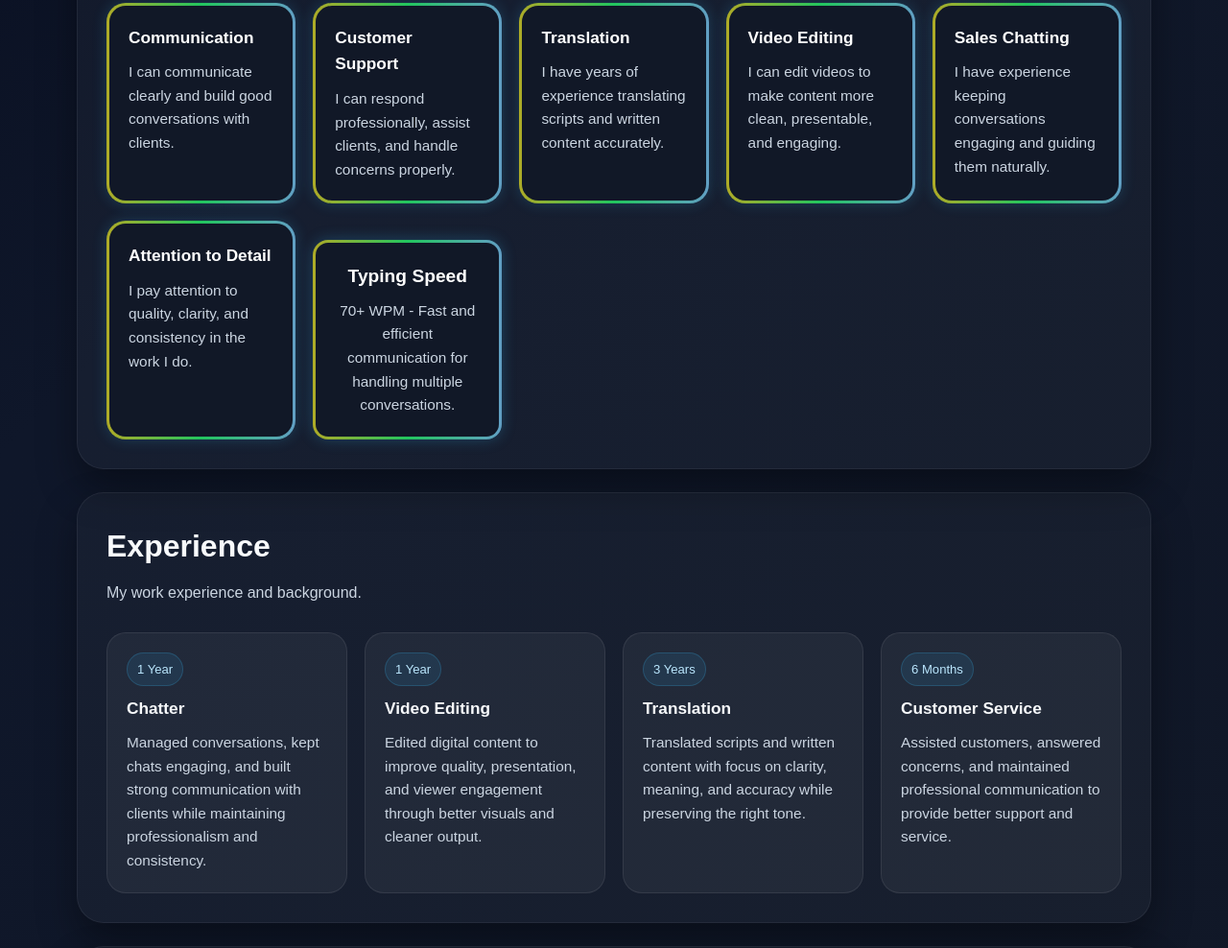
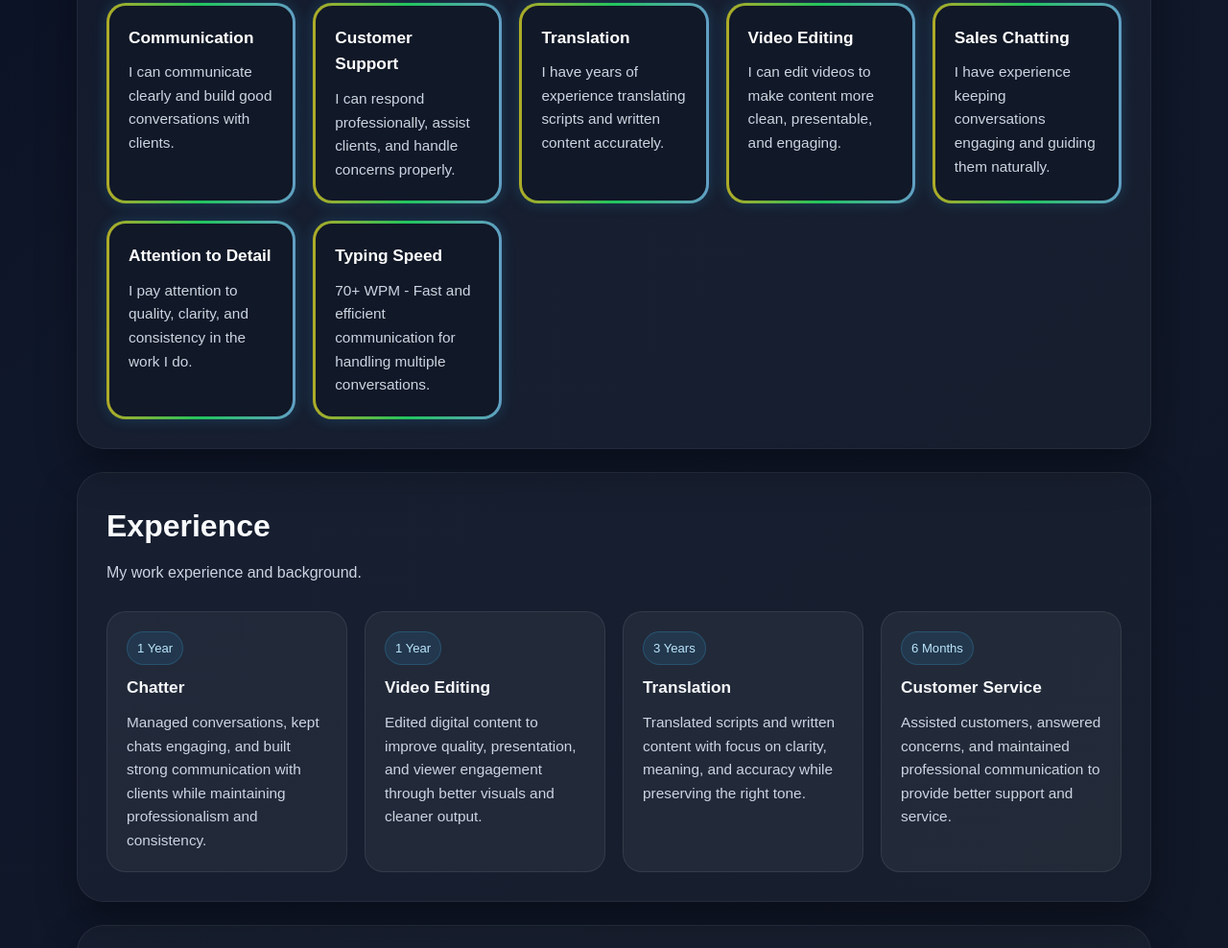
Before and after one commit to AbubakarAlr/alihnur-portfolio, a plain HTML site: page index.html in a window 1280 px wide. Shown: the part 1310-2298 px from the top of the page at 96% size. Drawn offline with Linux system fonts and the light colour scheme.

```diff
--- a/index.html
+++ b/index.html
@@ -118,7 +118,7 @@
           <h3>Attention to Detail</h3>
           <p>I pay attention to quality, clarity, and consistency in the work I do.</p>
         </div>
-        <div class="typing-box">
+        <div class="skill-card">
   <h3>Typing Speed</h3>
   <p>70+ WPM - Fast and efficient communication for handling multiple conversations.</p>
 </div>
```
